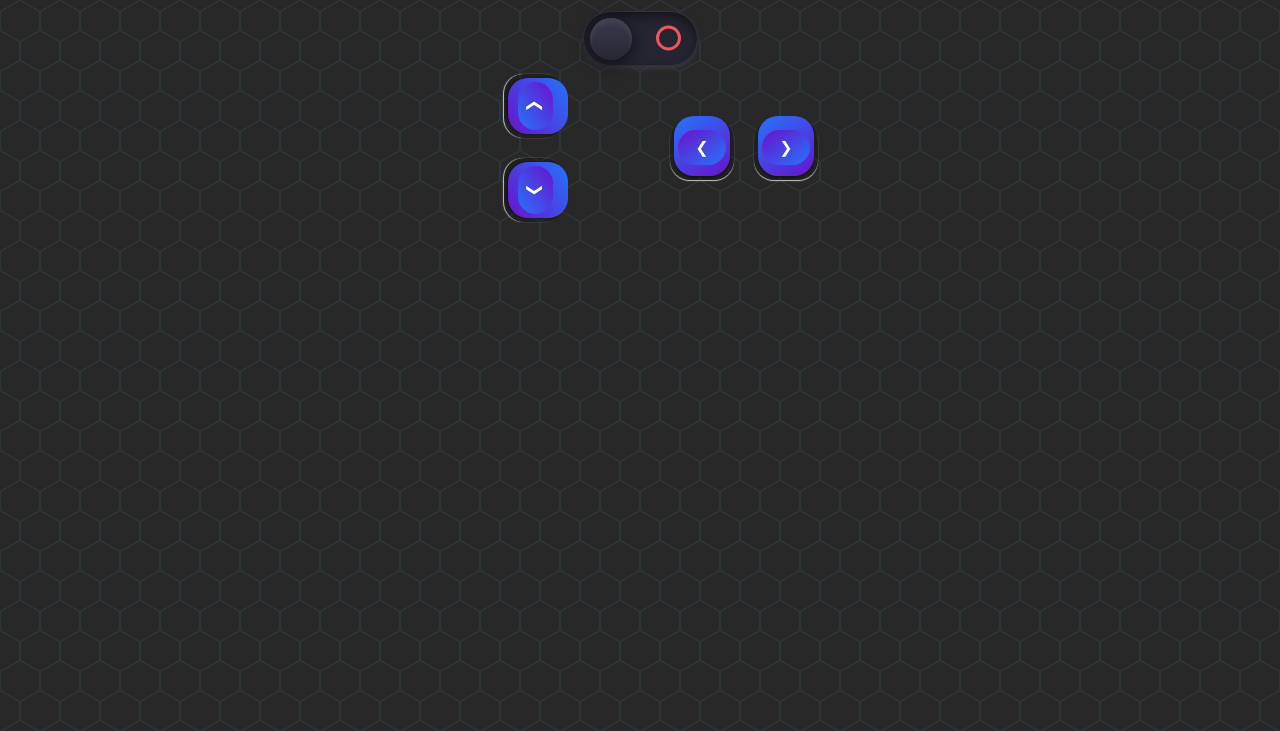
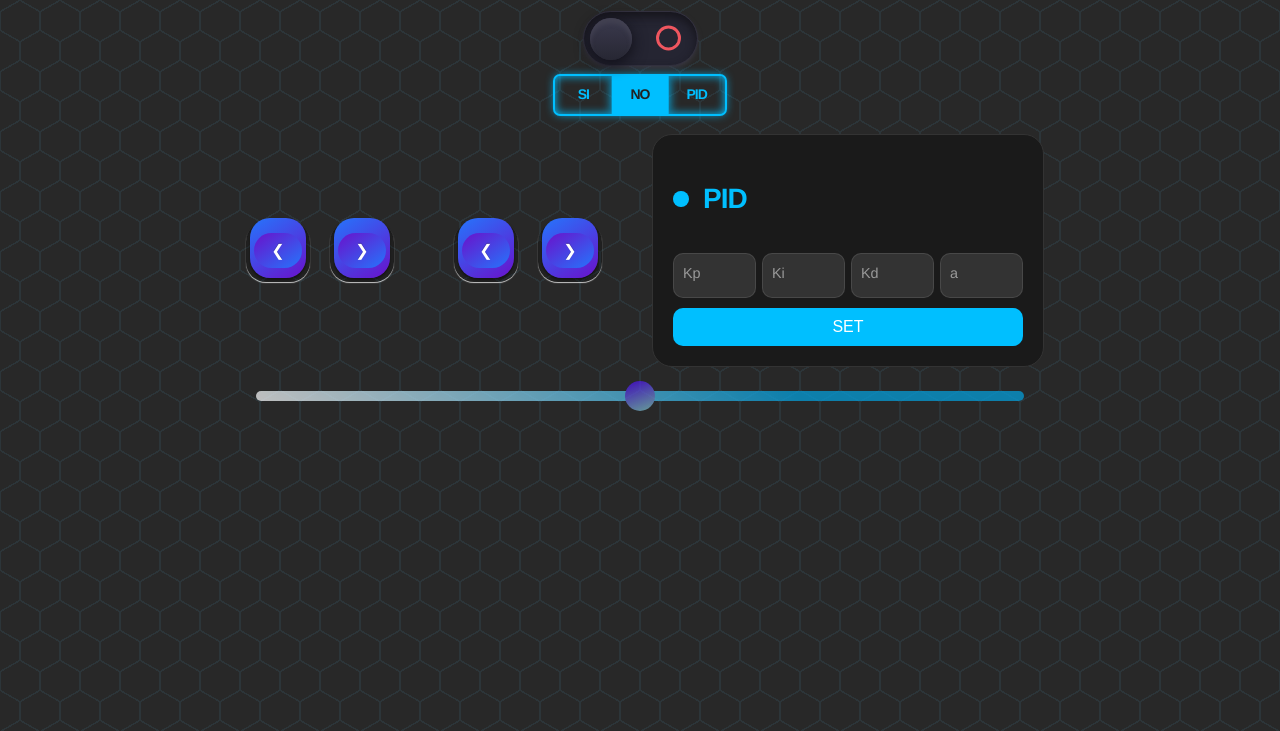
Before and after one commit to serg4life/Wilfred_v2, a plain HTML site: page data/index.html in a window 1280 px wide. Shown: the part 69-800 px from the top of the page. Drawn offline with Linux system fonts and the light colour scheme.

Commit message:
html changes

```diff
--- a/data/css/styles.css
+++ b/data/css/styles.css
@@ -13,16 +13,6 @@ body {
 
 h1 {
     color: white;
-}
-.button_old {
-    background-color: #4CAF50;
-    border: none;
-    color: white;
-    padding: 16px 40px;
-    text-decoration: none;
-    font-size: 30px;
-    margin: 2px;
-    cursor: pointer;
 }
 
 /* From Uiverse.io by kandalgaonkarshubham */
@@ -79,21 +69,12 @@ h1 {
     background-size: 40px 60px;
   }
 
-
-.button2 {
-    background-color: #555555;
-}
-
-#controls {
+.controls {
     display: flex;
-    flex-direction: column;
+    flex-direction: row;
     align-items: center;
     justify-content: center;
-}
-
-#row {
-    display: flex;
-    justify-content: center;
+    margin: auto;
 }
 
 /* From Uiverse.io by Admin12121 */
@@ -237,13 +218,6 @@ h1 {
     margin: 20px;
   }
 
-  .button-container2 {
-    display: flex;
-    justify-content: center;
-    margin: 20px;
-    rotate: 90deg
-  }
-
 .button-3d {
   -webkit-appearance: none;
   appearance: none;
@@ -317,3 +291,245 @@ h1 {
 .button-3d:active .button-base {
   border-radius: 10px 10px 8px 8px / 8px;
 }
+
+/*PID control*/
+.form {
+  display: flex;
+  flex-direction: column;
+  gap: 10px;
+  max-width: 350px;
+  padding: 20px;
+  border-radius: 20px;
+  position: relative;
+  background-color: #1a1a1a;
+  color: #fff;
+  border: 1px solid #333;
+}
+
+.title {
+  font-size: 28px;
+  font-weight: 600;
+  letter-spacing: -1px;
+  position: relative;
+  display: flex;
+  align-items: center;
+  padding-left: 30px;
+  color: #00bfff;
+}
+
+.title::before {
+  width: 18px;
+  height: 18px;
+}
+
+.title::after {
+  width: 18px;
+  height: 18px;
+  animation: pulse 1s linear infinite;
+}
+
+.title::before,
+.title::after {
+  position: absolute;
+  content: "";
+  height: 16px;
+  width: 16px;
+  border-radius: 50%;
+  left: 0px;
+  background-color: #00bfff;
+}
+
+.message,
+.signin {
+  font-size: 14.5px;
+  color: rgba(255, 255, 255, 0.7);
+}
+
+.signin {
+  text-align: center;
+}
+
+.signin a:hover {
+  text-decoration: underline royalblue;
+}
+
+.signin a {
+  color: #00bfff;
+}
+
+.flex {
+  display: flex;
+  width: 100%;
+  gap: 6px;
+}
+
+.form label {
+  position: relative;
+}
+
+.form label .input {
+  background-color: #333;
+  color: #fff;
+  width: 80%;
+  padding: 20px 05px 05px 10px;
+  outline: 0;
+  border: 1px solid rgba(105, 105, 105, 0.397);
+  border-radius: 10px;
+}
+
+.form label .input + span {
+  color: rgba(255, 255, 255, 0.5);
+  position: absolute;
+  left: 10px;
+  top: 0px;
+  font-size: 0.9em;
+  cursor: text;
+  transition: 0.3s ease;
+}
+
+.form label .input:placeholder-shown + span {
+  top: 12.5px;
+  font-size: 0.9em;
+}
+
+.form label .input:focus + span,
+.form label .input:valid + span {
+  color: #00bfff;
+  top: 0px;
+  font-size: 0.7em;
+  font-weight: 600;
+}
+
+.input {
+  font-size: medium;
+}
+
+.submit {
+  border: none;
+  outline: none;
+  padding: 10px;
+  border-radius: 10px;
+  color: #fff;
+  font-size: 16px;
+  transform: .3s ease;
+  background-color: #00bfff;
+}
+
+.submit:hover {
+  background-color: #00bfff96;
+}
+
+@keyframes pulse {
+  from {
+    transform: scale(0.9);
+    opacity: 1;
+  }
+  to {
+    transform: scale(1.8);
+    opacity: 0;
+  }
+}
+
+/*SELECTOR*/
+.container-2 {
+  transform-style: preserve-3d;
+  perspective: 1000px;
+}
+
+.pane {
+  outline: 2px solid #00bfff;
+  box-shadow: 0 0 10px #00bfff, inset 0 0 10px #00bfff;
+  height: 1cm;
+  width: 4.5cm;
+  border-radius: 5px;
+  position: relative;
+  overflow: hidden;
+  transition: 0.7s ease;
+  margin: auto;
+  margin-top: 10px;
+}
+
+.input-2 {
+  display: none;
+}
+
+.label {
+  height: 1cm;
+  width: 1.5cm;
+  float: left;
+  font-weight: 600;
+  letter-spacing: -1px;
+  font-size: 14px;
+  padding: 0px;
+  position: relative;
+  z-index: 1;
+  color: #00bfff;
+  text-align: center;
+  padding-top: 10px;
+}
+
+.selection {
+  display: none;
+  position: absolute;
+  height: 1cm;
+  width: calc(4.5cm / 3);
+  z-index: 0;
+  left: 0;
+  top: 0;
+  box-shadow: 0 0 10px #00bfff;
+  transition: .15s ease;
+}
+
+.label:has(input:checked) {
+  color: #212121;
+}
+
+.pane:has(.label:nth-child(1):hover) {
+  transform: rotateY(-30deg);
+}
+
+.pane:has(.label:nth-child(3):hover) {
+  transform: rotateY(35deg);
+}
+
+.label:has(input:checked) ~ .selection {
+  background-color: #00bfff;
+  display: inline-block;
+}
+
+.label:nth-child(1):has(input:checked) ~ .selection {
+  transform: translateX(calc(4.5cm * 0/3));
+}
+
+.label:nth-child(2):has(input:checked) ~ .selection {
+  transform: translateX(calc(4.5cm * 1/3));
+}
+
+.label:nth-child(3):has(input:checked) ~ .selection {
+  transform: translateX(calc(4.5cm * 2/3));
+}
+
+/*SLIDER*/
+.slider {
+  -webkit-appearance: none;
+  width: 60%;
+  height: 10px;
+  border-radius: 5px;
+  background-color: #4158D0;
+  background-image: linear-gradient(43deg, #ffffff 0%, #02a4e3 70%);
+  outline: none;
+  opacity: 0.7;
+  -webkit-transition: .2s;
+  transition: opacity .2s;
+}
+
+.slider::-webkit-slider-thumb {
+  -webkit-appearance: none;
+  appearance: none;
+  width: 30px;
+  height: 30px;
+  border-radius: 50%;
+  background-color: #4c00ff;
+  background-image: linear-gradient(160deg, #4900f5 0%, #80D0C7 100%);
+  cursor: pointer;
+}
--- a/data/index.html
+++ b/data/index.html
@@ -13,9 +13,9 @@
     <link rel="mask-icon" href="/ico/safari-pinned-tab.svg" color="#5bbad5">
     <meta name="msapplication-TileColor" content="#da532c">
     <meta name="theme-color" content="#ffffff">
-    <link rel="icon" type="image/x-icon" href="/ico/favicon.ico">
+    <link rel="icon" type="image/x-icon" href="ico/favicon.ico">
 
-    <link rel="stylesheet" href="/css/styles.css">
+    <link rel="stylesheet" href="css/styles.css">
 
     <title>Wilfred Controller</title>
 </head>
@@ -34,9 +34,25 @@
         </div>
     </label>
 
+    <div class="container-2">
+        <div class="pane">
+            <label class="label">
+                <span>SI</span>
+                <input id="left" class="input-2" name="radio" type="radio">
+            </label>
+            <label class="label">
+                <span>NO</span>
+                <input id="middle" class="input-2" checked="checked" name="radio" type="radio">
+            </label>
+            <label class="label">
+                <span>PID</span>
+            </label>
+            <span class="selection"></span>
+        </div>
+    </div>
+
     <div class="controls">
             <div class="button-container">
-        <div class="button-container2">
                 <button class="button-3d" id="forward">
                     <div class="button-top">
                         <span class="material-icons">❮</span>
@@ -68,11 +84,38 @@
                     <div class="button-base"></div>
                 </button>
             </div>
+
+            <div class="button-container">
+                <form class="form">
+                    <p class="title">PID</p>
+                        <div class="flex">
+                        <label>
+                            <input class="input" type="text" placeholder="" required="">
+                            <span>Kp</span>
+                        </label>
+                        <label>
+                            <input class="input" type="text" placeholder="" required="">
+                            <span>Ki</span>
+                        </label>
+                        <label>
+                            <input class="input" type="text" placeholder="" required="">
+                            <span>Kd</span>
+                        </label>
+
+                        <label>
+                            <input class="input" type="text" placeholder="" required="">
+                            <span>a</span>
+                        </label>
+                    </div>
+                    <button class="submit">SET</button>
+                </form>
+            </div>
+        </div>
+        <input id="powerSlider" class="slider" value="50" max="100" min="0" type="range" oninput="sendPowerValue(this.value)">
     </div>
 </div>
 
-</div>
-<script src="/js/script.js?v=1.0"></script>
+<script src="js/script.js?v=1.0"></script>
 </body>
 
 </html>
--- a/data/js/script.js
+++ b/data/js/script.js
@@ -23,6 +23,17 @@ switchElement.addEventListener('change', function(){
         sendCommand('motors:disable');
     }
 });
+
+function sendPowerValue(power){
+    document.getElementById('powerSlider').textContent = power;
+    var message = {
+        command:"motors:power:set",
+        value: parseInt(power)
+    };
+    if (socket.readyState === WebSocket.OPEN) {
+        socket.send(JSON.stringify(message));
+    }
+}
 
 // Eventos de mantener presionado y soltar los botones
 function setupButton(button, command) {
```
Lines whose indentation alone changed are shown as unchanged.
